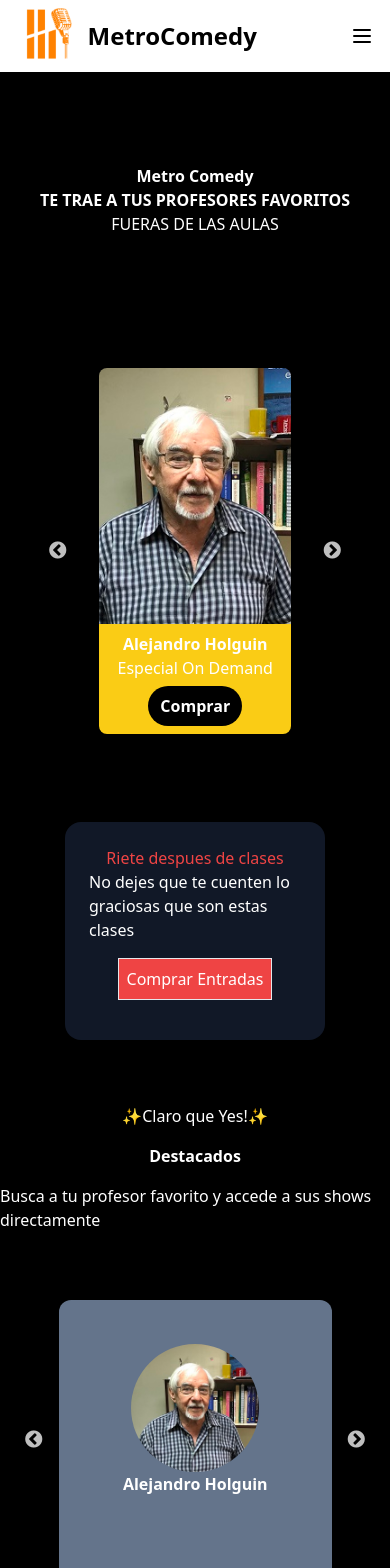
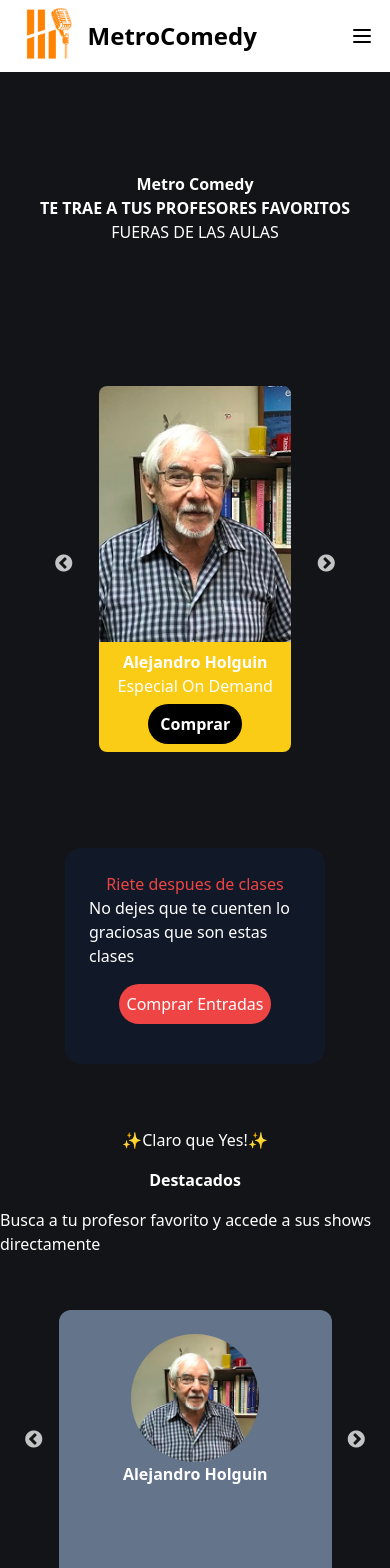
Before and after one commit to aerg04/Metro-Comedy-Web, a React (Vite) app: page / in a window 390 px wide. Shown: the top 1568 px of the page. Built offline with nearby package versions, Linux system fonts and the light colour scheme.

Commit message:
Footer, Arreglo bug header, FAQ hecho

```diff
--- a/src/components/Carousel.jsx
+++ b/src/components/Carousel.jsx
@@ -67,7 +67,7 @@ export default function Carousel() {
   };
   return (
 
-        <div className="mt-4 m-auto w-3/4 sm:w-1/2 md:w-2/5 p-6 sm:p-8 justify-center">
+        <div className="mt-4 m-auto w-3/4 sm:w-1/2 md:w-2/5 p-6 z-10 sm:p-8 justify-center">
               <div className="">
                 <Slider  {...settings}>
                   {images.map((image, index) => (
--- a/src/components/ContainerCarousel.jsx
+++ b/src/components/ContainerCarousel.jsx
@@ -2,7 +2,7 @@ import React from 'react'
 
 export default function ContainerCarousel({key,name, caption, path,color}) {
     return(
-            <div key={key} className={" text-white flex flex-col items-center justify-center w-auto "}>
+            <div key={key} className={" text-white flex flex-col items-center justify-center w-auto transition-transform duration-300 hover:-translate-y-2"}>
 
                     <div className={"h-64 flex overflow-hidden" }>
                     <img className="w-48 h-auto object-cover object-position rounded-t-lg"
--- a/src/components/ContainerRegister.jsx
+++ b/src/components/ContainerRegister.jsx
@@ -4,7 +4,7 @@ export default function ContainerRegister(){
             <div className="h-auto w-2/3 bg-gray-900 rounded-2xl p-6 flex flex-col justify-center items-center">
                 <h1 className="text-red-500 sm:text-2xl">Riete despues de clases</h1>
                 <h2 className="text-white sm:text-xl ">No dejes que te cuenten lo graciosas que son estas clases</h2>
-                <button className="m-4 text-white sm:text-base border p-2 bg-red-500">Comprar Entradas</button>
+                <button className="m-4 text-white sm:text-base rounded-full p-2 bg-red-500">Comprar Entradas</button>
             </div>
 
     );
--- a/src/components/Header.jsx
+++ b/src/components/Header.jsx
@@ -13,7 +13,7 @@ export default function Header(){
     return(
         <header className='bg-white '>
             <nav className='flex items-center justify-between w-[92%] mx-auto'>
-                <div className="flex">
+                <div className="flex z-30">
                     <div className='p-2 flex shrink-0'>
                         <img className='h-14 w-12' src={logo}></img>
                     </div>
@@ -23,22 +23,22 @@ export default function Header(){
                     </div>
                 </div>
 
-                <div className={toggled ? 'md:static absolute bg-white md:min-h-fit min-h-[60vh] left-0 top-[-9%] md:w-auto w-full flex items-center px-5 ':'md:static absolute bg-white md:min-h-fit min-h-[60vh] left-0 top-[-100%] md:w-auto w-full flex items-center px-5 '}>
+                <div className={toggled ? 'md:static absolute bg-white md:min-h-fit min-h-[25vh] left-0 top-[10%] md:w-auto w-full z-20 flex items-center px-5 ':'md:static absolute bg-white md:min-h-fit min-h-[60vh] left-0 top-[-100%] md:w-auto w-full flex items-center px-5 '}>
                     <ul className='flex md:flex-row flex-col md:items-center md:gap-[4vw] gap-8'>
                         <li>
-                            <a className='hover:text-gray-500' href='#'>Comediantes</a>
+                            <a className='hover:text-gray-500' href=''>Comediantes</a>
                         </li>
                         <li>
-                            <a className='hover:text-gray-500' href='#'>Shows</a>
+                            <a className='hover:text-gray-500' href=''>Shows</a>
                         </li>
                         <li>
-                            <a className='hover:text-gray-500' href='#'>Contacto</a>
+                            <a className='hover:text-gray-500' href=''>Contacto</a>
                         </li>
                     </ul>
 
                 </div>
 
-                <div className='flex items-center md:hidden cursor-pointer relative' >
+                <div className='flex z-30 items-center md:hidden cursor-pointer relative' >
                     <img onClick={handleMenu} className='w-6' src={menulogo}></img>
                 </div>
             </nav>
--- a/src/components/People.jsx
+++ b/src/components/People.jsx
@@ -41,20 +41,17 @@ function People() {
     ]
 };
     return(
-        <div className="mt-4 w-3/4">
+    <div className="mt-4 py-5 w-3/4 overflow-visible">
         <Slider {...settings}>
             {images.map((image, index) => (
-                    <div key={index} className="bg-slate-500  h-[280px] p-2  rounded-xl text-white font-bold">
-                        <div className="flex-col flex items-center justify-center pt-9">
-                            <div  className="">
+                <div key={index} className="bg-slate-500 flex flex-col  min-h-[32vh] py-6 items-center justify-center rounded-xl text-white font-bold transition-transform duration-300 hover:-translate-y-2 hover:bg-slate-700">
+                        <div className="overflow-hidden justify-center flex">
                           <img src={image.src} alt={image.name} className="w-32 h-32 object-cover rounded-full"/>
+
                         </div>
                         <div className="text-center">
                           <h2>{image.name}</h2>
                         </div>
-
-                        </div>
-
 
                 </div>
               ))}
--- a/src/index.css
+++ b/src/index.css
@@ -6,3 +6,6 @@
   margin: 0 10px;
   width: auto !important;
 }
+.slick-list {
+  padding-top: 10px;
+}
--- a/src/pages/Home.jsx
+++ b/src/pages/Home.jsx
@@ -3,14 +3,15 @@ import Carousel from "../components/Carousel";
 import People from "../components/People";
 import Header from "../components/Header";
 import ContainerRegister from "../components/ContainerRegister";
-
+import Footer from "../components/Footer";
+import Accordion from "../components/Accordion";
 
 export default function Home() {
     return (
         <>
         <Header/>
-        <div className="bg-black">
-            <div className="flex flex-col sm:flex-row justify-center sm:space-x-16 bg-black text-white max-w-full">
+        <div className="bg-custom-gray">
+            <div className="flex flex-col sm:flex-row justify-center sm:space-x-16 p-2 text-white max-w-full">
                 <div className="sm:w-1/2 flex flex-col text-center justify-center items-center h-64 sm:h-auto p-2">
                     <div className="sm:text-[40px] font-bold ">
                         <h1>
@@ -33,15 +34,25 @@ export default function Home() {
                 </div>
 
 
-                <div className="h-auto flex flex-col text-white items-center sm:justify-center bg-black">
+                <div className="h-auto flex flex-col text-white items-center sm:justify-center ">
                     <h3 className="sm:text-base">✨Claro que Yes!✨</h3>
                     <h2 className="sm:text-5xl m-4 font-bold"> Destacados </h2>
                     <h3 className="sm:text-2xl">Busca a tu profesor favorito y accede a sus shows directamente</h3>
                 </div>
 
-                <div className="h-[400px] bg-black flex items-center justify-center">
+                <div className="py-2 flex items-center justify-center">
                     <People/>
                 </div>
+                <div className="w-full flex py-2 gap-y-2 flex-col min-h-64 items-center justify-center text-white">
+                    <h2 className="sm:text-5xl m-4 font-bold">Preguntas Frecuentes</h2>
+                    <div className="">
+                        <Accordion title="¿Como me uno a MetroComedy?" answer="Escribe a +58 424-3023017"></Accordion>
+                        <Accordion title="¿Qué es MetroCommedy?" answer="Es una agrupacion estudiantil de la Universidad Metropolitana, cuyo fin es crear, practicar y presentar espectáculos cómicos "></Accordion>
+                        <Accordion title="¿Cual es el misión de MetroComedy?" answer="Crear un ambiente de risas dentro de la Univerisidad Metropolitana, teniendo en cuenta el respeto y la empatia"></Accordion>
+
+                    </div>
+                </div>
+                <Footer></Footer>
         </div>
         </>
     )
--- a/tailwind.config.js
+++ b/tailwind.config.js
@@ -6,6 +6,9 @@ export default {
   ],
   theme: {
     extend: {
+      colors: {
+        "custom-gray": "rgb(19,20,23)"
+      },
       transitionDuration: {
         '500': '0.5s',
       },
```
Lines whose indentation alone changed are shown as unchanged.
